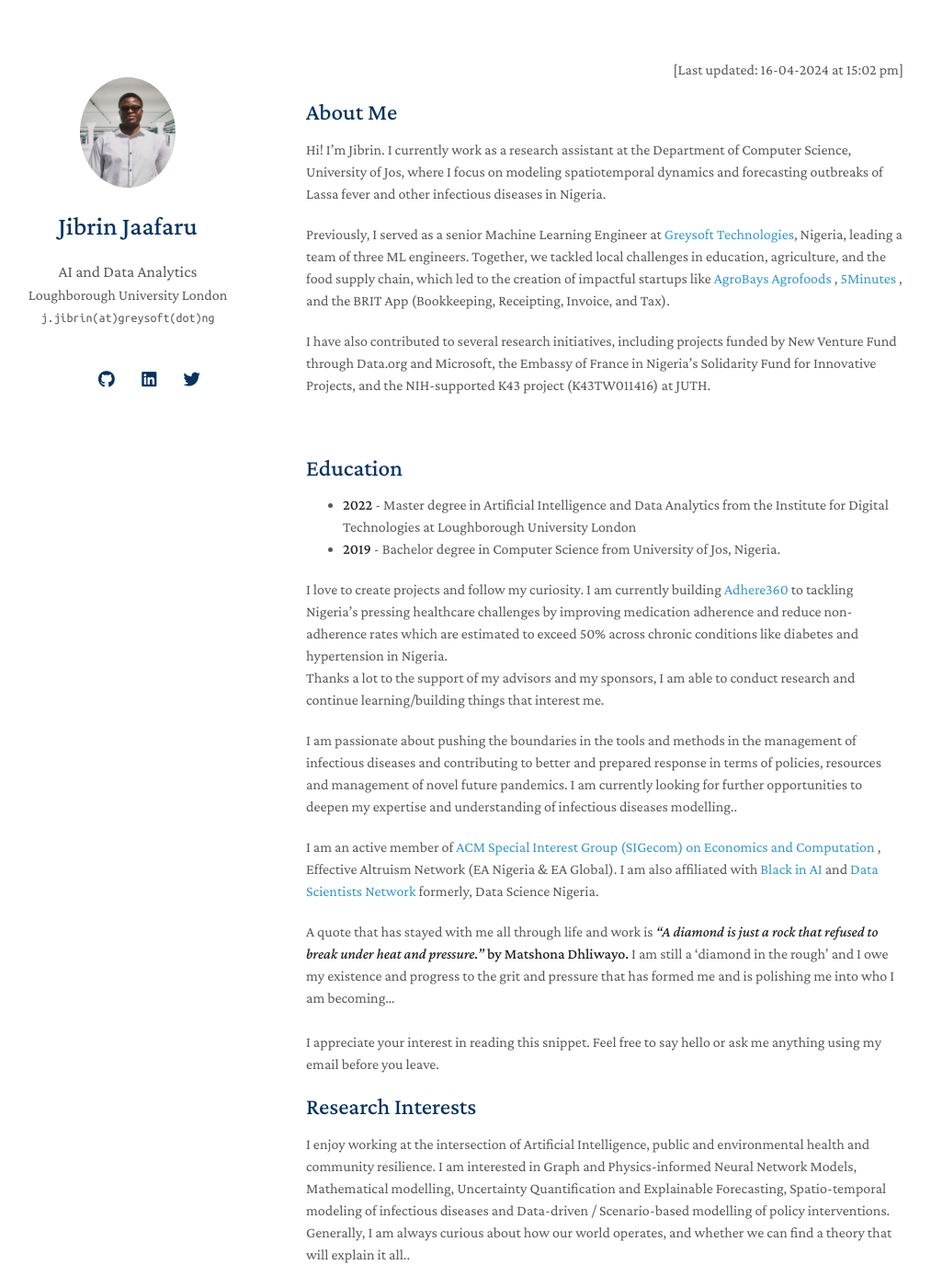
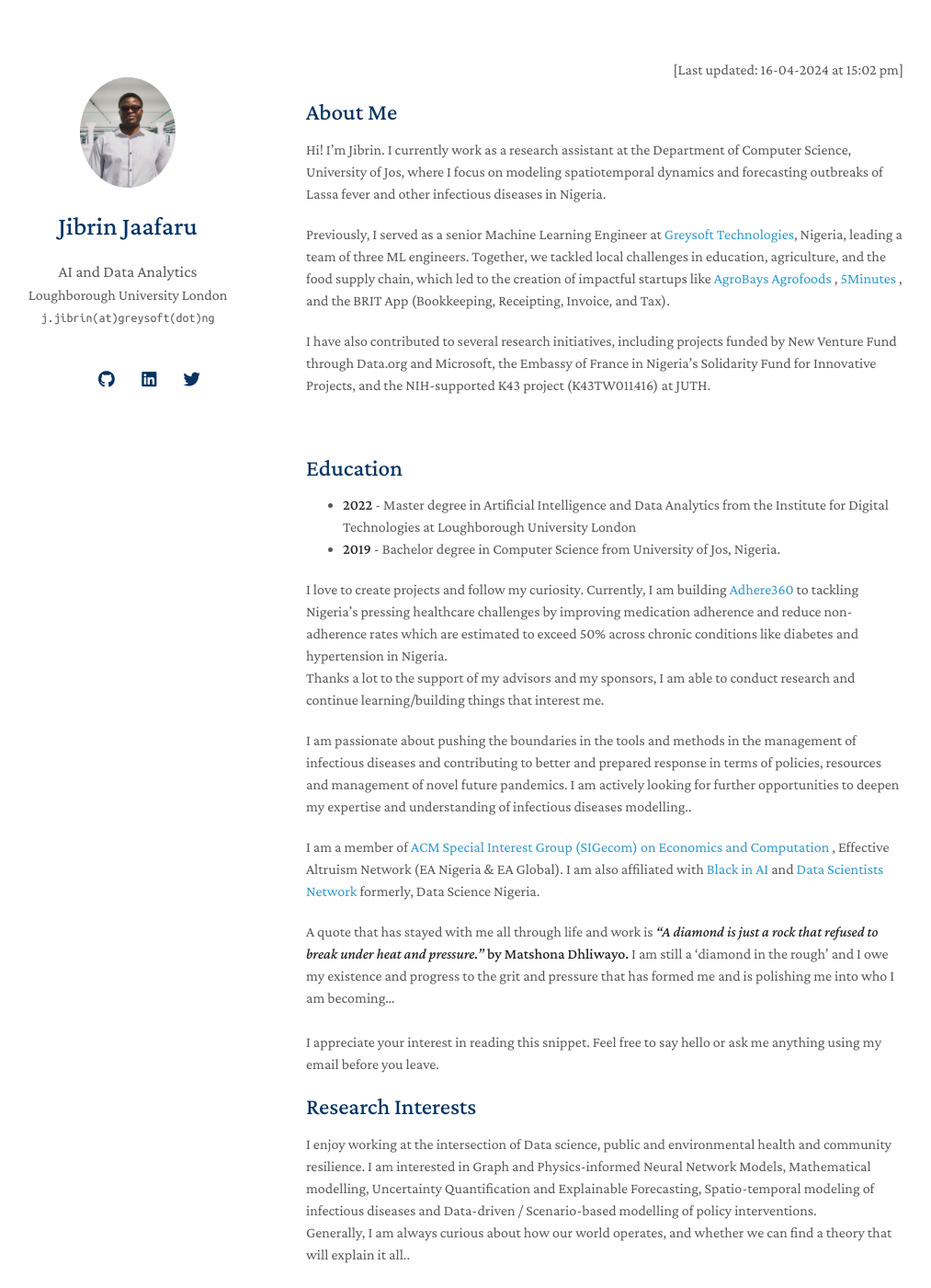
Before and after one commit to jibrinx/jibrinx.github.io, a Jekyll site: the page built from index.md, in a window 1280 px wide and 1400 px high. Shown: the whole window at 92% size, without its empty margins (137-1150 px from the left). Built offline with Jekyll 4.4.1, drawn with Linux system fonts in a browser that asks for light colours; nearby versions of some CDN libraries; a style sheet for code colours, icons or effects is not loaded.

Commit message:
Update index.md

```diff
--- a/index.md
+++ b/index.md
@@ -18,17 +18,17 @@ I have also contributed to several research initiatives, including projects fund
 - **2022** - Master degree in Artificial Intelligence and Data Analytics from the Institute for Digital Technologies at Loughborough University London
 - **2019** - Bachelor degree in Computer Science from University of Jos, Nigeria.
 
-I love to create projects and follow my curiosity. I am currently building <a href="http://adhere360.github.io">Adhere360 </a> to tackling Nigeria's pressing healthcare challenges by improving medication adherence and reduce non-adherence rates which are estimated to exceed 50% across chronic conditions like diabetes and hypertension in Nigeria. <br>  Thanks a lot to the support of my advisors and my sponsors, I am able to conduct research and continue learning/building things that interest me.
+I love to create projects and follow my curiosity. Currently, I am building <a href="http://adhere360.github.io">Adhere360 </a> to tackling Nigeria's pressing healthcare challenges by improving medication adherence and reduce non-adherence rates which are estimated to exceed 50% across chronic conditions like diabetes and hypertension in Nigeria. <br>  Thanks a lot to the support of my advisors and my sponsors, I am able to conduct research and continue learning/building things that interest me.
 
-I am passionate about pushing the boundaries in the tools and methods in the management of infectious diseases and contributing to better and prepared response in terms of policies, resources and management of novel future pandemics. I am currently looking for further opportunities to deepen my expertise and understanding of infectious diseases modelling..
+I am passionate about pushing the boundaries in the tools and methods in the management of infectious diseases and contributing to better and prepared response in terms of policies, resources and management of novel future pandemics. I am actively looking for further opportunities to deepen my expertise and understanding of infectious diseases modelling..
 
-I am an active member of <a href="http://www.sigecom.org">ACM Special Interest Group (SIGecom) on Economics and Computation </a>, Effective Altruism Network (EA Nigeria & EA Global). I am also affiliated with <a href="https://blackinai.github.io/#/">Black in AI</a> and <a href="https://www.datasciencenigeria.org">Data Scientists Network</a> formerly, Data Science Nigeria.
+I am a member of <a href="http://www.sigecom.org">ACM Special Interest Group (SIGecom) on Economics and Computation </a>, Effective Altruism Network (EA Nigeria & EA Global). I am also affiliated with <a href="https://blackinai.github.io/#/">Black in AI</a> and <a href="https://www.datasciencenigeria.org">Data Scientists Network</a> formerly, Data Science Nigeria.
 
 A quote that has stayed with me all through life and work is <strong><i> "A diamond is just a rock that refused to break under heat and pressure.”</i> by Matshona Dhliwayo.</strong>  I am still a 'diamond in the rough' and I owe my existence and progress to the grit and pressure that has formed me and is polishing me into who I am becoming... <br> <br>
 I appreciate your interest in reading this snippet. Feel free to say hello or ask me anything using my email before you leave.
 
 ## Research Interests
-I enjoy working at the intersection of Artificial Intelligence, public and environmental health and community resilience. I am interested in Graph and Physics-informed Neural Network Models, Mathematical modelling, Uncertainty Quantification and Explainable Forecasting, Spatio-temporal modeling of infectious diseases and Data-driven / Scenario-based modelling of policy interventions.
+I enjoy working at the intersection of Data science, public and environmental health and community resilience. I am interested in Graph and Physics-informed Neural Network Models, Mathematical modelling, Uncertainty Quantification and Explainable Forecasting, Spatio-temporal modeling of infectious diseases and Data-driven / Scenario-based modelling of policy interventions.
 <br>
 Generally, I am always curious about how our world operates, and whether we can find a theory that will explain it all..
 
```
